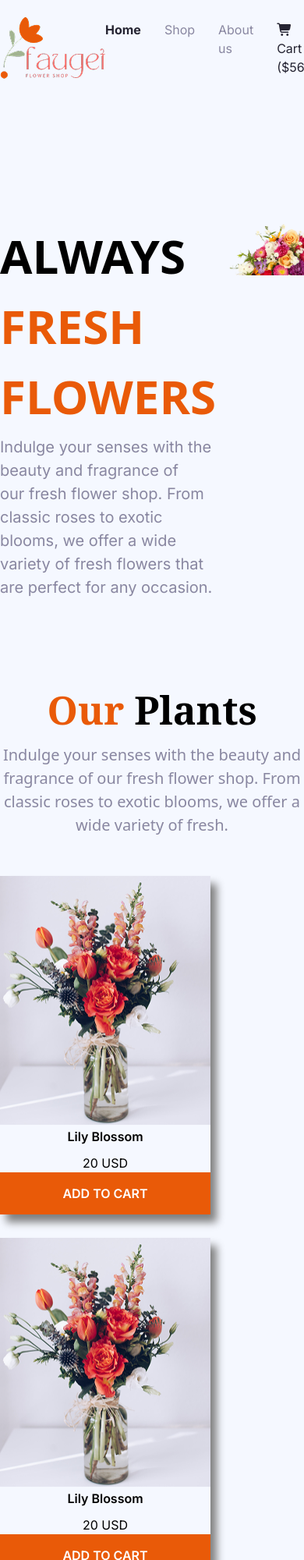
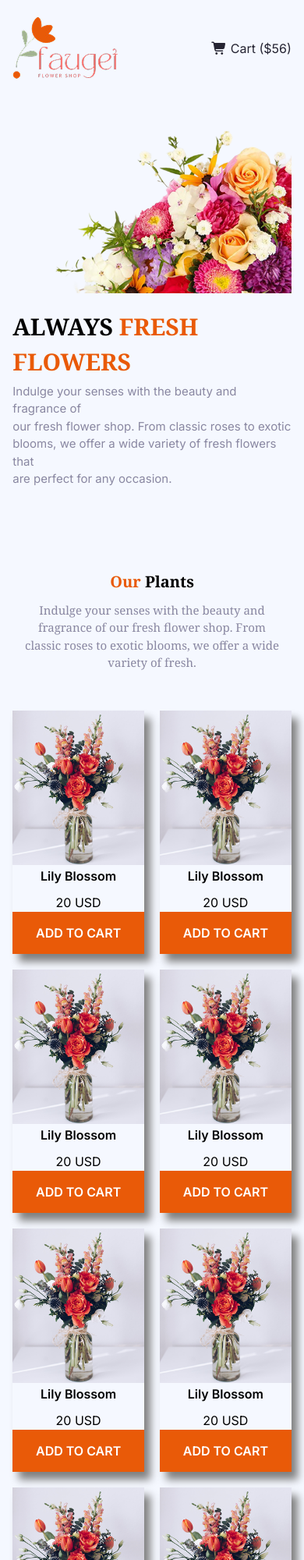
Before and after one commit to Hlamong55/second-assignment-repo, a plain HTML site: page index.html in a window 390 px wide. Shown: the top 2000 px of the page at 78% size. Drawn offline with nearby package versions, Linux system fonts and the light colour scheme; files whose address does not match are found by name.

Commit message:
responsive upto challenge section

```diff
--- a/index.html
+++ b/index.html
@@ -32,17 +32,21 @@
     />
   </head>
 
-  <body class="container ">
+  <body class="w-11/12 mx-auto container noto-serif-normal">
     <main>
       <!-- navbar section -->
       <nav class="inter-normal">
         <img src="images/logo.png" alt="" />
+
         <ul class="nav-items">
-          <li>
-            <a href="#"><span id="kalo">Home</span></a>
-          </li>
-          <li><a href="#">Shop</a></li>
-          <li><a href="#">About us</a></li>
+
+          <div class="mbl-list">
+            <li>
+              <a href="#"><span id="kalo">Home</span></a>
+            </li>
+            <li><a href="#">Shop</a></li>
+            <li><a href="#">About us</a></li>
+          </div>
           <li>
             <a href="#"
               ><i class="fa fa-shopping-cart" aria-hidden="true"></i>
@@ -52,12 +56,10 @@
         </ul>
       </nav>
 
-
-
       <!-- banner section -->
       <header class="hero-section">
         <div class="banner">
-          <h1 class=".noto-serif-normal banner-title">
+          <h1 class="noto-serif-normal banner-title">
             ALWAYS <span class="orange">FRESH <br />FLOWERS</span>
           </h1>
           <p class="inter-normal banner-p">
@@ -71,8 +73,6 @@
           <img src="./images/hero-flower.png" alt="" />
         </div>
       </header>
-
-
 
       <!-- plants section -->
       <section class="plants">
@@ -147,8 +147,6 @@
         </div>
       </section>
 
-
-
       <!-- plants lover section -->
       <section class="lover">
         <div class="join-img">
@@ -162,13 +160,10 @@
         </div>
 
         <div class="text-list">
-          <h1 class="noto-serif-normal plants-title">
-            Flower & Plants <br />
-            Lover
-          </h1>
+          <h1 class="noto-serif-normal plants-title">Flower & Plants Lover</h1>
           <ul class="inter-normal banner-p">
             <li>
-              Indulge your senses with the beauty and <br />
+              Indulge your senses with the beauty and <br>
               fragrance of our fresh flower shop. From classic <br />roses to
               exotic blooms, we offer a wide variety <br />
               of fresh.
@@ -188,8 +183,6 @@
           </ul>
         </div>
       </section>
-
-
 
       <!-- challenge section -->
       <section class="mt-30 w-11/12 mx-auto">
@@ -240,7 +233,7 @@
           <div class="relative overflow-hidden rounded-2xl">
             <div class="absolute inset-0 bg-black/40"></div>
             <div
-              class="absolute ml-24 md:ml-56 mt-28 md:mt-52 text-white font-bold text-center text-xl md:text-3xl"
+              class="absolute ml-15 md:ml-56 mt-20 md:mt-52 text-white font-bold text-center text-xl md:text-3xl"
             >
               <p>25% Off | Zabo Plant</p>
               <button class="underline font-medium">Shop Now</button>
--- a/style/flower.css
+++ b/style/flower.css
@@ -30,6 +30,10 @@ nav{
     align-items: center;
     margin-top: 20px;
 }
+.mbl-list{
+    display: flex;
+    gap: 15px;
+}
 .nav-items{
     display: flex;
     gap: 30px;
@@ -46,6 +50,7 @@ nav{
 #cart, i{
     color: #252432;
 }
+
 
 
 /* banner section */
@@ -95,11 +100,13 @@ nav{
     margin: 5px 0;
 }
 
+
+
 /* card section */
 .plants-card-container{
     margin-top: 50px;
-    display: flex;
-    flex-wrap: wrap;
+    display: grid;
+    grid-template-columns: repeat(4, 1fr);
     justify-content: space-between;
     column-gap: 15px;
     row-gap: 30px;
@@ -143,7 +150,7 @@ nav{
 
 .join-img{
     position: relative;
-    flex: 1;
+    /* flex: 1; */
 }
 .flower-store{
     width: 100%;
@@ -163,9 +170,82 @@ nav{
 .text-list{
     display: flex;
     flex-direction: column;
+
 }
 .text-list ul{
     display: flex;
     flex-direction: column;
     row-gap: 20px;
 }
+
+
+
+
+
+/* media wuery */
+@media screen and (max-width:576px) {
+    .mbl-list{
+        display: none;
+    }
+    .hero-section{
+        flex-direction: column-reverse;
+        margin-top: 50px;
+    }
+    .banner-title{
+    font-weight: bold;
+    font-size: 30px;
+    margin-bottom: 0;
+    margin-top: 20px;
+    }
+    .banner-p{
+    color: #8987A1;
+    font-size: 15px;
+    font-weight: 400;
+    margin-bottom: 0;
+    }
+
+
+    .plants-card-container{
+    margin-top: 50px;
+    display: grid;
+    grid-template-columns: repeat(2, 1fr);
+    justify-content: space-between;
+        gap: 20px;
+    }
+    .our-plants{
+    justify-content: center;
+    align-items: center;
+    text-align: center;
+    margin-bottom: 20px;
+   }
+   .plants-title{
+    font-size: 30px;
+    font-weight: bold;
+    margin: 5px 0;
+    margin-bottom: 10px;
+    }
+    .plants-card img{
+    width: 200px;
+    height: 200px;
+    }
+
+
+    .lover{
+    margin-top: 70px;
+    /* margin-bottom: 10px; */
+    display: flex;
+    flex-direction: column;
+    /* justify-content: space-between; */
+    align-items: center;
+    gap: 30px;
+    }
+    .badge{
+    display: none;
+    }
+
+    .plants-title{
+    font-size: 20px;
+    font-weight: bold;
+    /* margin: 5px 0; */
+    }
+}
```
